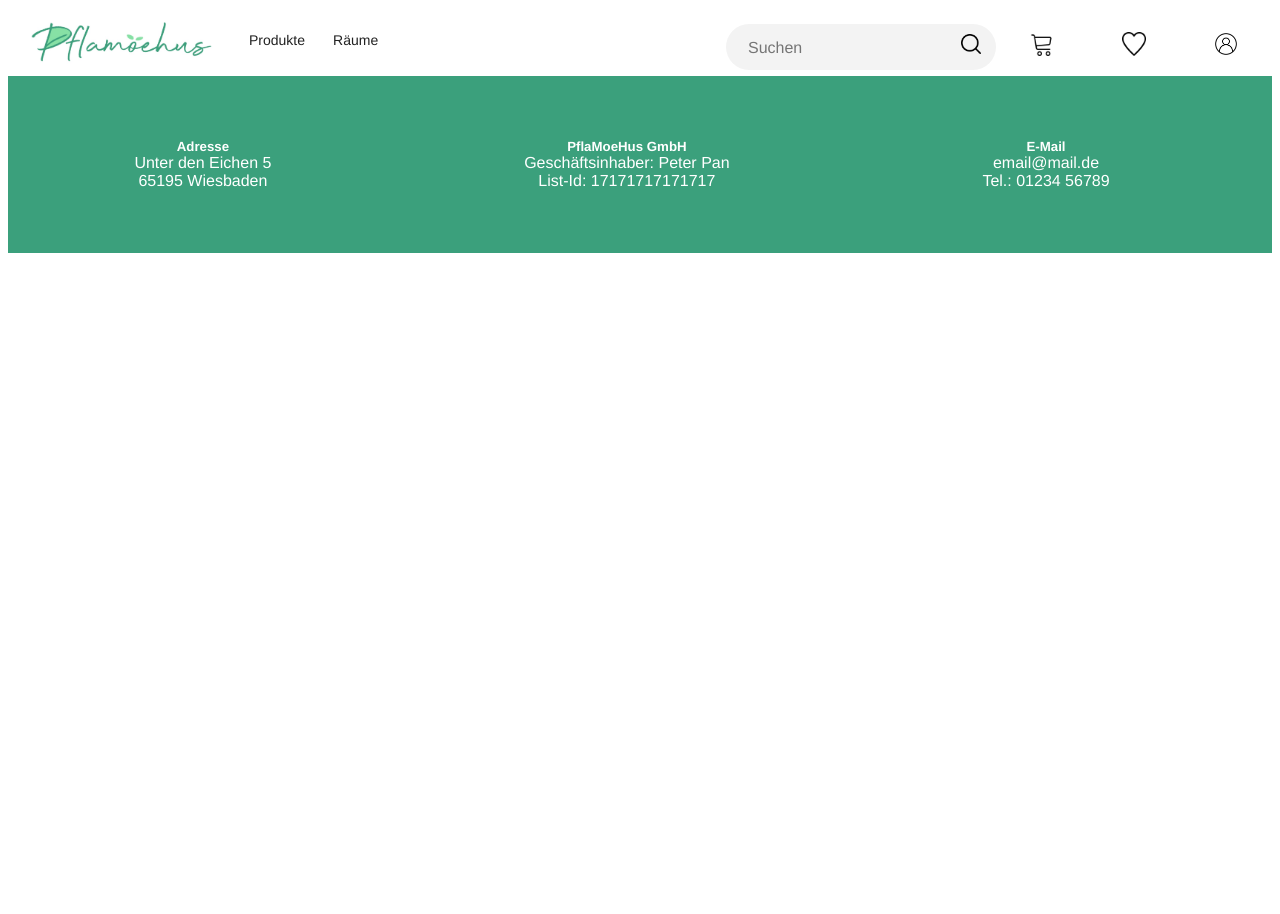
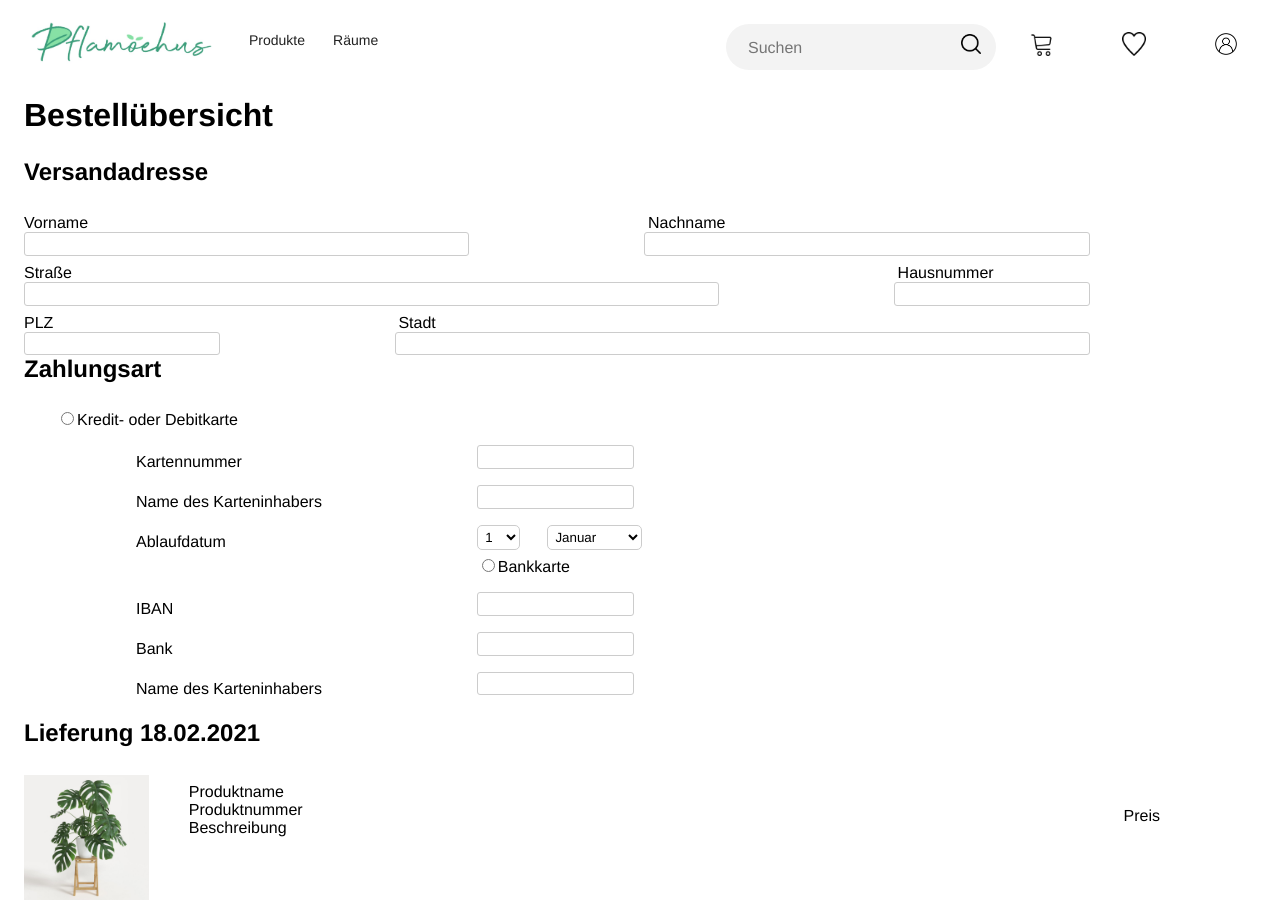
Before and after one commit to IsabelleSchmidt/BigSoftwareProject_Frontend, a Vue app: page /#/orderform in a window 1280 px wide. Before the commit this address led to /#/product. Shown: the top 914 px of the page. Before the commit the page ends 800 px from the top, so only its background shows below. Built offline with nearby package versions, Linux system fonts and the light colour scheme.

Commit message:
#98 Bestellformular

```diff
--- a/src/router/index.ts
+++ b/src/router/index.ts
@@ -47,6 +47,11 @@ const routes: Array<RouteRecordRaw> = [
     name: 'Product',
     component: () => import('../views/Product.vue'),
     props: true
+  },
+  {
+    path: '/orderForm',
+    name: 'OrderForm',
+    component: () => import('../views/OrderForm.vue'),
   }
 ]
 
--- /dev/null
+++ b/src/views/OrderForm.vue
@@ -0,0 +1,227 @@
+<template>
+    <div class="orderForm">
+        <h1>Bestellübersicht</h1>
+
+        <form>
+            <div>
+                <h2>Versandadresse</h2>
+                <div class="row">
+                    <label for="firstName" class="col5">Vorname</label>
+                    <label for="lastName" class="col5">Nachname</label>
+                </div>
+                <div>
+                    <input id="firstName" type="text" class="col4" required>
+                    <input id="lastName" type="text" class="col4" required>
+                </div>
+
+                <div class="row">
+                    <label for="street" class="col7">Straße</label>
+                    <label for="num" class="col1">Hausnummer</label>
+                </div>
+                <div class="row">
+                    <input id="street" type="text" class="col6" required>
+                    <input id="num" type="text" class="col1" required>
+                </div>
+
+                <div class="row">
+                    <label for="zipCode" class="col3">PLZ</label>
+                    <label for="city" class="col7">Stadt</label>
+                </div>
+                <div>
+                    <input id="zipCode" type="number" class="col1" required>
+                    <input id="city" type="text" class="col6" required>
+                </div>
+            </div>
+
+            <h2>Zahlungsart</h2>
+
+            <div class="payment">
+
+                <input id="creditcard" type="radio">
+                <label for="creditcard">Kredit- oder Debitkarte</label>
+                <div class="creditC">
+                    <div class="row"><label for="cardnumber" class="col3">Kartennummer</label><input id="cardnumber" type="number"></div>
+                    <div class="row"><label for="cardholder" class="col3">Name des Karteninhabers</label><input id="cardholder" type="text"></div>
+                    <div class="row"><label for="expires" class="col3">Ablaufdatum</label>
+                        <select id="expires">
+                            <option>1</option>
+                            <option>2</option>
+                            <option>3</option>
+                            <option>4</option>
+                            <option>5</option>
+                            <option>6</option>
+                            <option>7</option>
+                            <option>8</option>
+                            <option>9</option>
+                            <option>10</option>
+                            <option>11</option>
+                        </select>
+                        <select id="expires">
+                            <option>Januar</option>
+                            <option>Februar</option>
+                            <option>März</option>
+                            <option>April</option>
+                            <option>Mai</option>
+                            <option>Juni</option>
+                            <option>Juli</option>
+                            <option>August</option>
+                            <option>September</option>
+                            <option>Oktober</option>
+                            <option>November</option>
+                            <option>Dezember</option>
+                        </select>
+                    </div>
+                </div>
+
+                <input id="bankcard" type="radio"><label for="bankcard">Bankkarte</label>
+                <div class="bankC">
+                    <div class="row"><label for="iban" class="col3">IBAN</label><input id="iban" type="text"></div>
+                    <div class="row"><label for="bank" class="col3">Bank</label><input id="bank" type="text"></div>
+                    <div class="row"><label for="cardholder" class="col3">Name des Karteninhabers</label><input id="cardholder" type="text"></div>
+                </div>
+
+            </div>
+        </form>
+
+        <h2>Lieferung 18.02.2021</h2>
+        <div class="row">
+            <img src="../assets/monstera.jpg">
+            <ul>
+                <li>Produktname</li>
+                <li>Produktnummer</li>
+                <li>Beschreibung</li>
+            </ul>
+            <p class="price">Preis</p>
+        </div>
+        <div class="row">
+            <img src="../assets/monstera.jpg">
+            <ul>
+                <li>Produktname</li>
+                <li>Produktnummer</li>
+                <li>Beschreibung</li>
+            </ul>
+            <p class="price">Preis</p>
+        </div>
+    </div>
+</template>
+
+<script lang="ts">
+import Vue from 'vue'
+export default{
+    name: 'OrderForm',
+    setup(){
+        const months =["Januar", "Februar", "März", "April", "Mai", "Juni", "Juli",
+            "August", "September", "Oktober", "November", "Dezember"];
+        const days = [1, 2, 3, 4, 5, 6, 7, 8, 9, 10, 11, 12, 13, 14, 15, 16, 17 ,18,
+            19, 20, 21, 22, 23, 24, 25, 26, 27, 28, 29, 30, 31];
+
+    }
+}
+</script>
+
+<style scoped lang="scss">
+.orderForm{
+    margin: 1em 0em 2em 1em;
+}
+.payment{
+    margin: 1em 0em 0em 2em;
+}
+.creditC, .bankC{
+    margin-left: 5em;
+}
+.price{
+    float: right;
+    margin: 2.5em 7em 0em 0em;
+}
+label{
+    margin-top: .5em;
+    display: inline-block;
+}
+input:focus{
+    outline-color: #3BA07C;
+    outline-style: solid;
+    outline-width: 1px;
+}
+input[type=text]{
+    padding: .25em;
+    border: 1px solid #ccc;
+    border-radius: 3px;
+}
+/* Chrome, Safari, Edge, Opera remove arrows */
+input::-webkit-outer-spin-button,
+input::-webkit-inner-spin-button {
+  -webkit-appearance: none;
+  margin: 0;
+}
+/* Firefox remove arrows*/
+input[type=number]{
+    padding: .25em;
+    border: 1px solid #ccc;
+    border-radius: 3px;
+    appearance: none;
+}
+select{
+    display: inline;
+    padding: .25em;
+    border: 1px solid #ccc;
+    border-radius: 5px;
+    background-color: #ffffff;
+    box-sizing: border-box;
+    margin-right: 2em;
+}
+select:focus{
+    outline-color: #3BA07C;
+    outline-style: solid;
+    outline-width: 1px;
+}
+ul{
+    list-style: none;
+    float: left;
+    position: relative;
+}
+img{
+    margin: .5em 0em .5em 0em;
+    float: left;
+    width: 10%;
+}
+h2{
+    margin-top: 1em;
+}
+.row{
+    width: 100%;
+    height: 15%;
+    margin-top: 1em;
+    clear: both;
+}
+.row:after{
+    content: "";
+    display: table;
+}
+.col1{
+    float: left;
+    width: 15%;
+    margin-right: 14%;
+}
+.col3{
+    float: left;
+    width: 30%;
+}
+.col4{
+    float: left;
+    width: 35%;
+    margin-right: 14%;
+}
+.col5{
+    float: left;
+    width: 50%;
+}
+.col6{
+    float: left;
+    width: 55%;
+    margin-right: 14%;
+}
+.col7{
+    float: left;
+    width: 70%;
+}
+</style>
```
